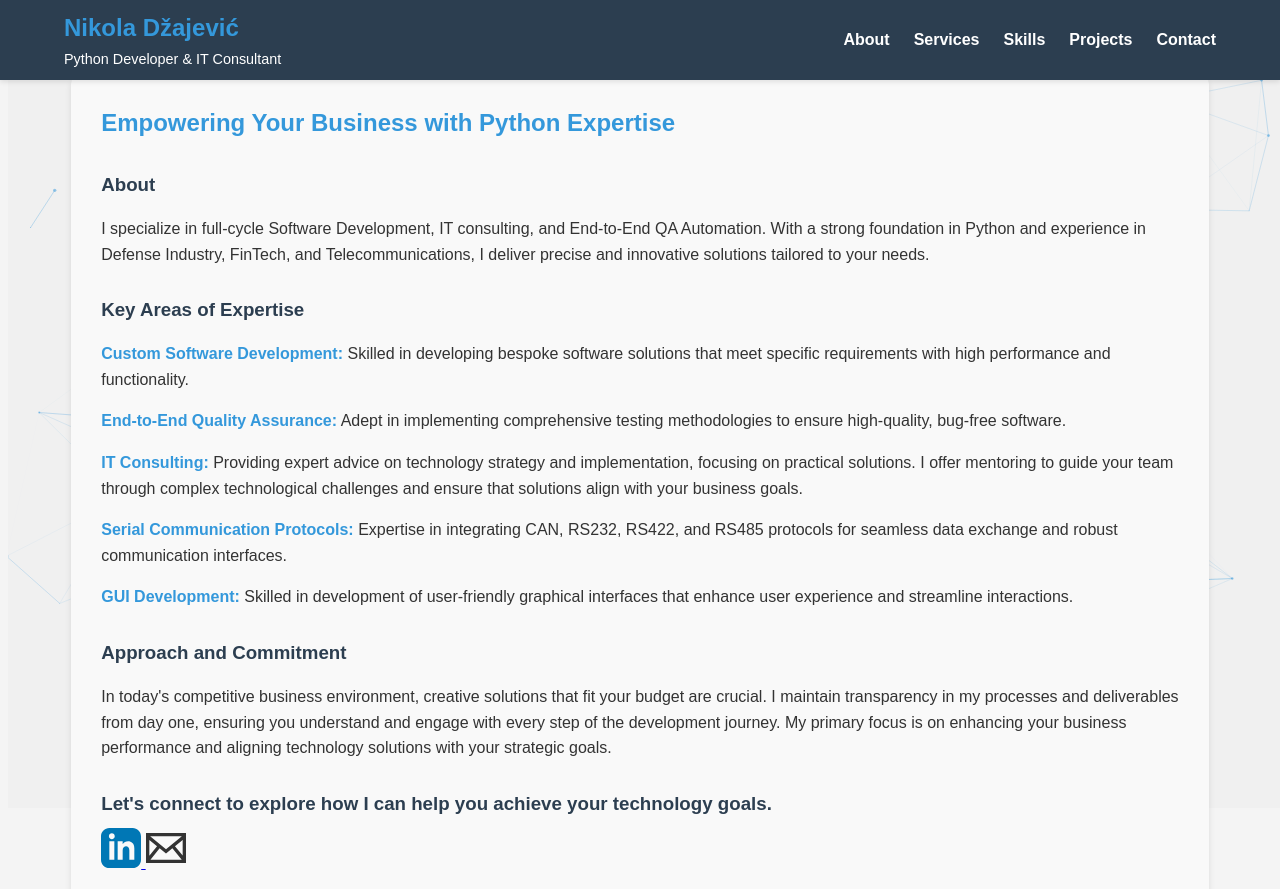
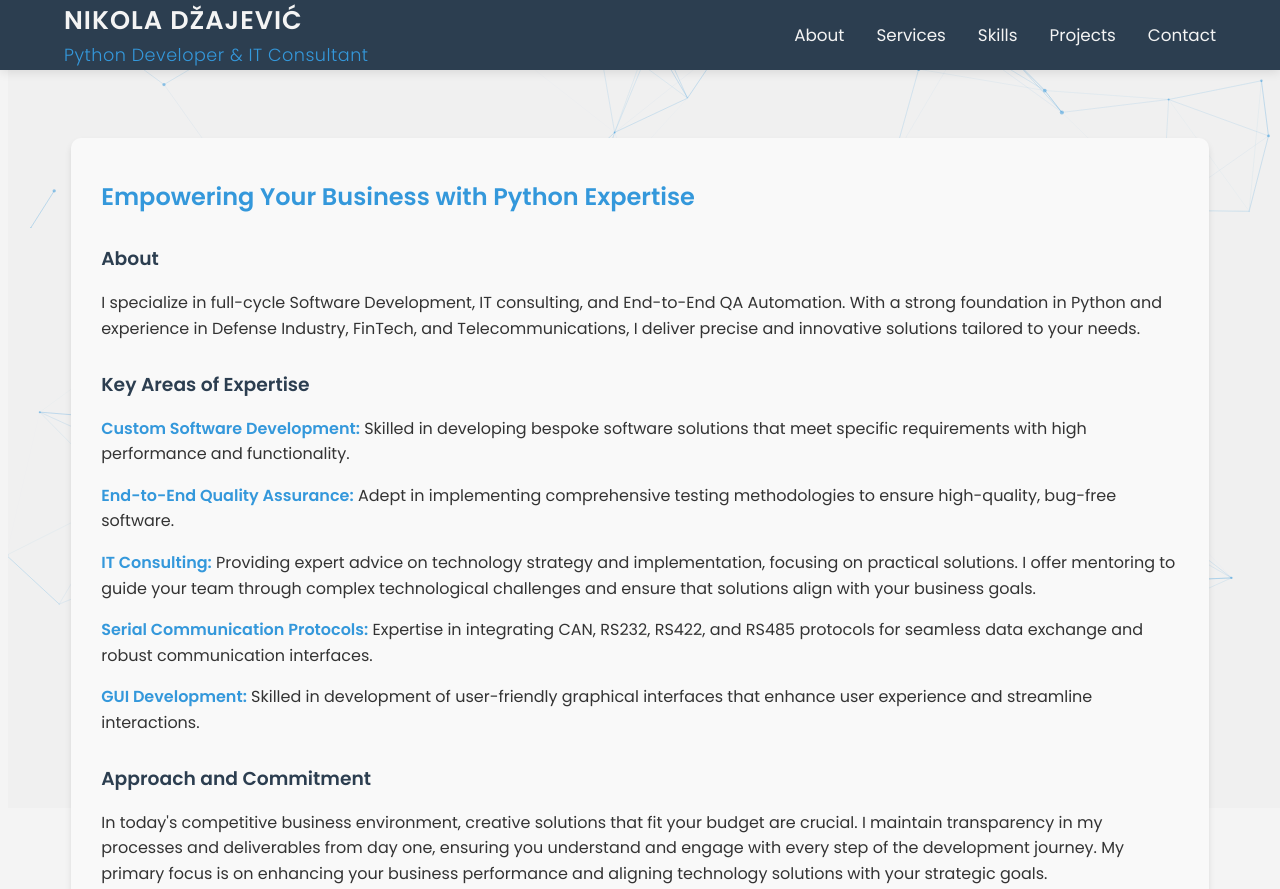
Before and after one commit to dzaja123/dzaja123.github.io, a plain HTML site: page index.html in a window 1280 px wide. Shown: the top 889 px of the page. Drawn offline with nearby package versions, Linux system fonts and the light colour scheme.

Commit message:
Fixed the heading issue, added better look for fonts and style

```diff
--- a/css/styles.css
+++ b/css/styles.css
@@ -1,14 +1,16 @@
+@import url('https://fonts.googleapis.com/css2?family=Poppins:wght@300;400;600&display=swap');
+
 :root {
     --primary-color: #3498db;
     --secondary-color: #2c3e50;
     --text-color: #333;
     --bg-color: #f4f4f4;
-    --header-height: 80px;
+    --header-height: 70px; /* Slightly increased header height */
     --python-yellow: #FFD43B;
 }
 
 body {
-    font-family: 'Arial', sans-serif;
+    font-family: 'Poppins', sans-serif;
     line-height: 1.6;
     color: var(--text-color);
     background-color: var(--bg-color);
@@ -18,52 +20,95 @@ body {
     width: 90%;
     max-width: 1200px;
     margin: 0 auto;
+    padding-top: calc(var(--header-height) + 20px); /* Add padding to account for the fixed header */
+}
+
+main {
+    padding-top: var(--header-height); /* This ensures the main content starts below the header */
 }
 
 .main-header {
     background-color: var(--secondary-color);
-    box-shadow: 0 2px 5px rgba(0,0,0,0.1);
+    box-shadow: 0 2px 10px rgba(0,0,0,0.1);
     position: fixed;
     top: 0;
     left: 0;
     right: 0;
     z-index: 1000;
     transition: all 0.3s ease;
+    height: var(--header-height);
 }
 
 .navbar {
     display: flex;
     justify-content: space-between;
     align-items: center;
-    height: var(--header-height);
+    height: 100%;
+    padding: 0 2rem;
+}
+
+.logo {
+    display: flex;
+    flex-direction: column;
+    align-items: flex-start;
 }
 
 .logo h1 {
-    color: var(--primary-color);
-    font-size: 1.5rem;
+    font-size: 1.6rem;
+    font-weight: 600;
+    color: var(--bg-color);
     margin: 0;
+    letter-spacing: 1px;
+    text-transform: uppercase;
 }
 
 .logo p {
+    font-size: 1.1rem;
+    color: var(--primary-color);
+    margin: 0;
+    font-weight: 300;
+    letter-spacing: 0.5px;
+    transition: all 0.3s ease;
+}
+
+.logo:hover p {
+    transform: translateX(5px);
     color: #fff;
-    font-size: 0.9rem;
-    margin: 0;
 }
 
 .nav-links {
     display: flex;
     list-style: none;
+    margin: 0;
+    padding: 0;
 }
 
 .nav-links li {
-    margin-left: 1.5rem;
+    margin-left: 2rem;
 }
 
 .nav-links a {
-    color: #fff;
     text-decoration: none;
-    font-weight: bold;
-    transition: color 0.3s ease;
+    color: var(--bg-color);
+    font-weight: 400;
+    transition: all 0.3s ease;
+    font-size: 1.05rem;
+    position: relative;
+}
+
+.nav-links a::after {
+    content: '';
+    position: absolute;
+    width: 0;
+    height: 2px;
+    bottom: -5px;
+    left: 0;
+    background-color: var(--primary-color);
+    transition: width 0.3s ease;
+}
+
+.nav-links a:hover::after {
+    width: 100%;
 }
 
 .nav-links a:hover {
@@ -78,15 +123,15 @@ body {
 .burger div {
     width: 25px;
     height: 3px;
-    background-color: #fff;
+    background-color: var(--bg-color);
     margin: 5px;
     transition: all 0.3s ease;
 }
 
 @media screen and (max-width: 768px) {
     .nav-links {
-        position: absolute;
-        right: 0px;
+        position: fixed;
+        right: 0;
         height: calc(100vh - var(--header-height));
         top: var(--header-height);
         background-color: var(--secondary-color);
@@ -96,11 +141,12 @@ body {
         width: 50%;
         transform: translateX(100%);
         transition: transform 0.5s ease-in;
+        padding-top: 2rem;
     }
 
     .nav-links li {
         opacity: 0;
-        margin: 1rem 0;
+        margin: 1.5rem 0;
     }
 
     .burger {
@@ -250,6 +296,7 @@ footer {
     padding: 30px;
     margin-top: 40px;
     box-shadow: 0 4px 6px rgba(0,0,0,0.1);
+    padding-top: 40px; /* Reduced top padding */
 }
 
 #about h2 {
@@ -355,6 +402,7 @@ section {
     border-bottom: 2px solid var(--python-yellow);
     padding-bottom: 40px;
     margin-bottom: 40px;
+    padding-top: 40px; /* Add some top padding to each section for better spacing */
 }
 
 .skill-category h3 {
--- a/index.html
+++ b/index.html
@@ -9,8 +9,7 @@
 <body>
     <div id="particles-js"></div>
     <header class="main-header">
-        <div class="container">
-            <nav class="navbar">
+        <nav class="navbar container">
             <div class="logo">
                 <h1>Nikola Džajević</h1>
                 <p>Python Developer & IT Consultant</p>
@@ -28,17 +27,7 @@
                 <div class="line3"></div>
             </div>
         </nav>
-        </div>
     </header>
-    <nav class="nav-bar">
-        <div class="container">
-            <a href="#about">About</a>
-            <a href="#services">Services</a>
-            <a href="#skills">Skills</a>
-            <a href="#projects">Projects</a>
-            <a href="#contact">Contact</a>
-        </div>
-    </nav>
     <main class="container">
         <section id="about">
             <h2>Empowering Your Business with Python Expertise</h2>
```
Lines whose indentation alone changed are shown as unchanged.
